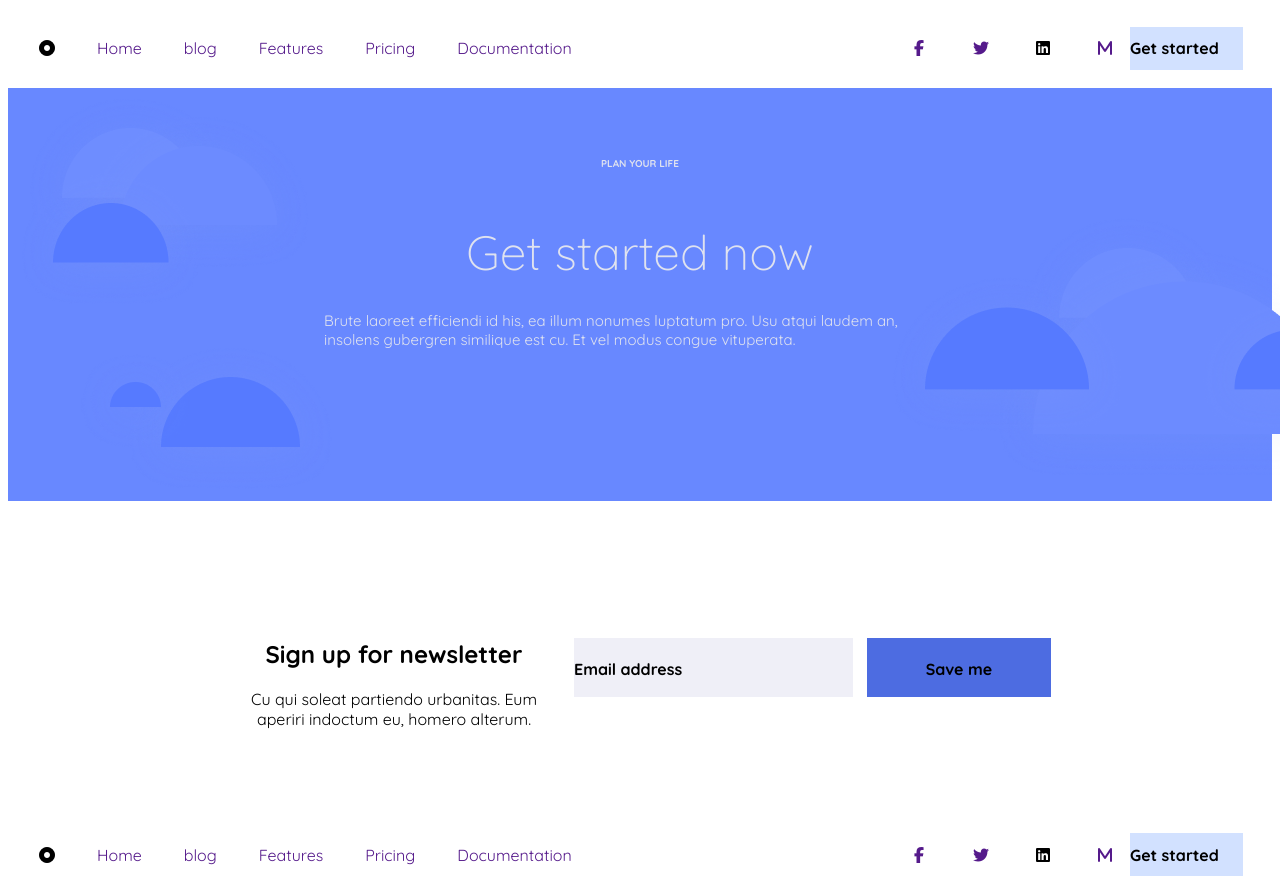
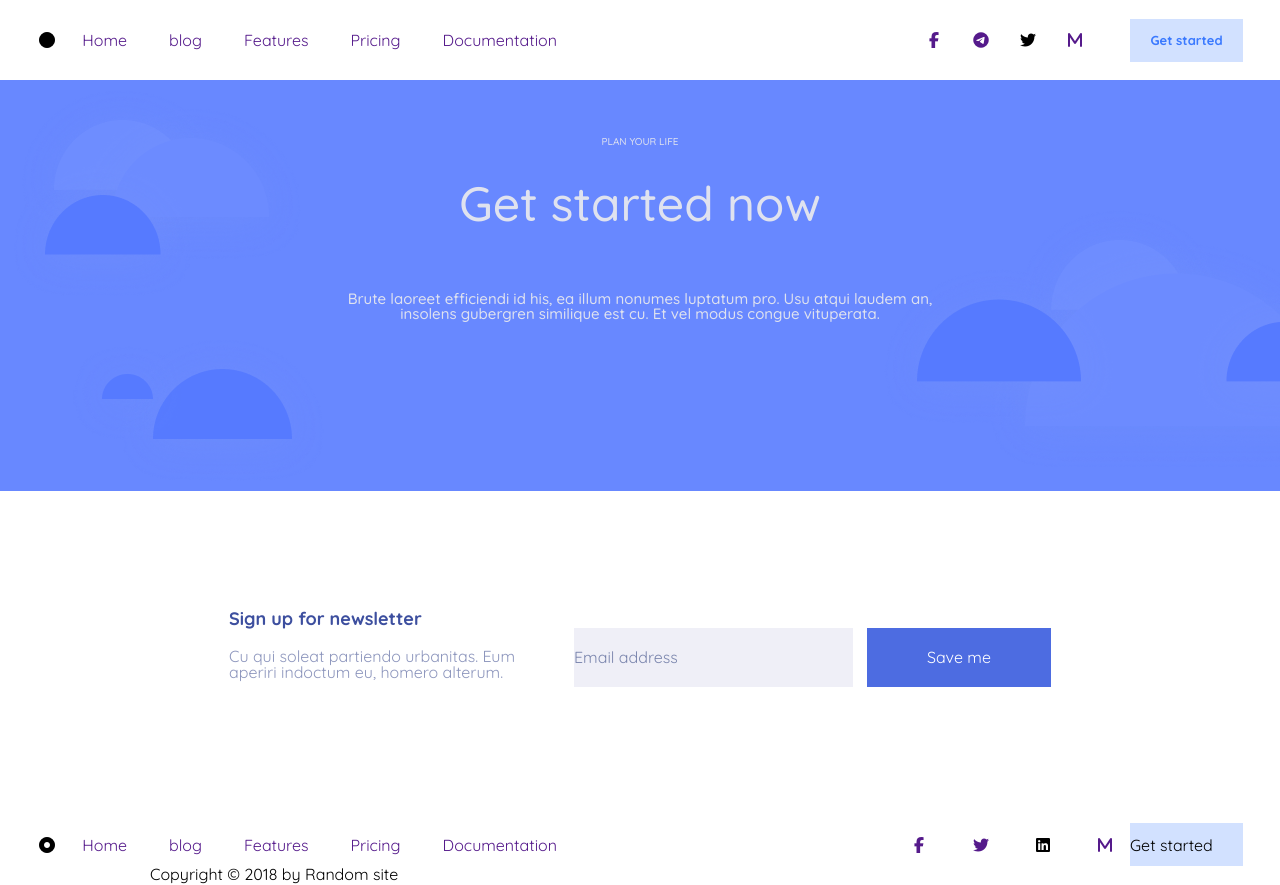
Before and after one commit to mariko85/lecture-3-2, a plain HTML site: page index.html in a window 1280 px wide. Shown: the top 885 px of the page. Drawn offline with Linux system fonts and the light colour scheme.

Commit message:
add icon

```diff
--- a/index.html
+++ b/index.html
@@ -13,7 +13,7 @@
        <header>
         <div class="header-div">
         <nav class="navigation">
-            <i class="fa-solid fa-circle-dot"></i>
+            <i class="fa-solid fa-circle"></i>
             <ul class="navigation-ul">
                 <li><a href="">Home</a></li>
                 <li><a href="">blog</a></li>
@@ -27,8 +27,8 @@
             <div class="header-icon">
                 <ul class="header-icon">
                     <li><a href=""> <i class="fa-brands fa-facebook-f"></i></a></li>
-                    <li><a href=""><i class="fa-brands fa-twitter"></i></a></li>
-                    <li><a href=""></a><i class="fa-brands fa-linkedin"></i></li>
+                    <li><a href=""><i class="fa-brands fa-telegram"></i></a></li>
+                    <li><a href=""></a><i class="fa-brands fa-twitter"></i>     </li>
                     <li><a href=""><i class="fa-solid fa-m"></i></a></li>
                 </ul>
 
@@ -65,7 +65,7 @@
         <section class="section-signup">
             <div class="section-signup-div">
             <div class="section-signup-leters">
-                <h2>Sign up for newsletter</h2>
+                <h2  style="color: #3D4F9F;">Sign up for newsletter</h2>
                 <p>Cu qui soleat partiendo urbanitas. Eum aperiri indoctum eu, homero alterum.</p>
 
             </div>
--- a/styles/reset.css
+++ b/styles/reset.css
@@ -1,3 +1,54 @@
+/* http://meyerweb.com/eric/tools/css/reset/
+   v2.0 | 20110126
+   License: none (public domain)
+*/
+
+html, body, div, span, applet, object, iframe,
+h1, h2, h3, h4, h5, h6, p, blockquote, pre,
+a, abbr, acronym, address, big, cite, code,
+del, dfn, em, img, ins, kbd, q, s, samp,
+small, strike, strong, sub, sup, tt, var,
+b, u, i, center,
+dl, dt, dd, ol, ul, li,
+fieldset, form, label, legend,
+table, caption, tbody, tfoot, thead, tr, th, td,
+article, aside, canvas, details, embed,
+figure, figcaption, footer, header, hgroup,
+menu, nav, output, ruby, section, summary,
+time, mark, audio, video {
+	margin: 0;
+	padding: 0;
+	border: 0;
+	font-size: 100%;
+	font: inherit;
+	vertical-align: baseline;
+}
+/* HTML5 display-role reset for older browsers */
+article, aside, details, figcaption, figure,
+footer, header, hgroup, menu, nav, section {
+	display: block;
+}
+body {
+	line-height: 1;
+}
+ol, ul {
+	list-style: none;
+}
+blockquote, q {
+	quotes: none;
+}
+blockquote:before, blockquote:after,
+q:before, q:after {
+	content: '';
+	content: none;
+}
+table {
+	border-collapse: collapse;
+	border-spacing: 0;
+}
+
+
+
 a{
     text-decoration: none;
     list-style-type: none;
--- a/styles/style.css
+++ b/styles/style.css
@@ -18,6 +18,7 @@
     display: flex;
     justify-content: center;
     align-items: center;
+    gap: 73px;
 }
 
 
@@ -28,6 +29,7 @@
      display: flex;
     justify-content:space-between;
     align-items: center;
+
 
 }
 
@@ -49,7 +51,8 @@ header{
     display: flex;
     justify-content: flex-end;
      align-items: center;
-    gap: 42px;
+     width: 427px;
+
 }
 
 
@@ -66,7 +69,7 @@ header{
      display: flex;
     justify-content: space-between;
     align-items: center;
-    gap: 42px;
+    gap: 27px;
 
 }
 .header-button{
@@ -74,8 +77,13 @@ header{
     width: 113px;
     height: 43px;
     display: flex;
+    justify-content: center;
     align-items: center;
-    text-align: center;
+    margin-left: 30px;
+    color: #3A79FF;
+    font-size: 13px;
+    font-weight: 700;
+
 
 }
 
@@ -124,25 +132,56 @@ header{
 .section-signup-leters{
     width: 330px;
     height: 95px;
+    text-align: left;
 }
+
+.section-signup-leters p{
+    color: #8D96BD;
+
+}
+
+.section-signup-leters h2{
+color: #3D4F9F;
+    font-size: 18px;
+    font-weight: 700;
+    margin-bottom: 20px;
+
+}
+
+
+
+
 
 .section-signup-bar-emal{
     background-color: #EFEFF7;
     width: 279px;
     height: 59px;
-    text-align:start;
+     color: #7A85AD;
+
+      display: flex;
+    justify-content:flex-start;
+    align-items: center;
+
 
 }
+
+
+
 
 
 .section-signup-bar-save{
      background-color:#4D6CE1;
     width: 184px;
     height: 59px;
-    text-align: center;
 
+     display: flex;
+    justify-content: center;
+    align-items: center;
+color: #FFFFFF;
+font-weight: 700px;
 
 }
+
 
 
 .footer-div{
@@ -253,6 +292,7 @@ header{
   transform: translate(-50%, -50%);
   color: #DFE2EF;
     font-size: 10px;
+    font-weight: 500;
 }
 
 
@@ -264,7 +304,7 @@ header{
   transform: translate(-50%, -50%);
   color: #DFE2EF;
   font-size: 48px;
-  font-weight: 300;
+  font-weight: 500;
 }
 
 .div-photo-text p {
@@ -273,8 +313,9 @@ header{
   left: 50%;
   transform: translate(-50%, -50%);
   color: #DFE2EF;
-  font-weight: 400;
+  font-weight: 500;
   font-size: 15px;
+  text-align: center;
 }
 
 
```
